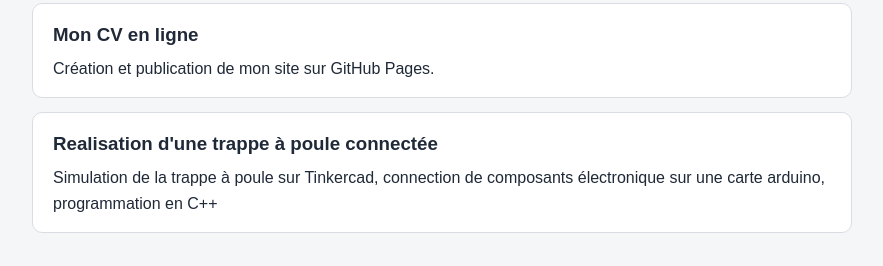
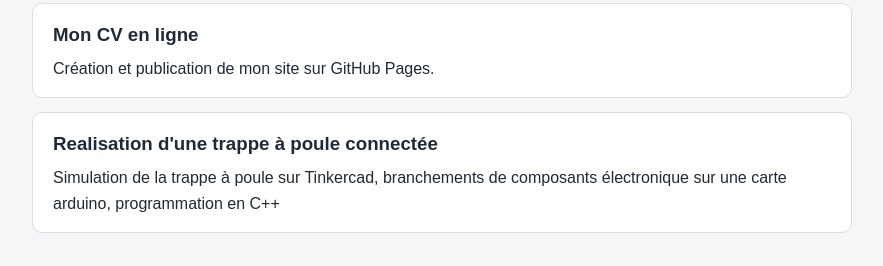
Before and after one commit to LucacasBTS/LucacasBTS.github.io, a plain HTML site: page index.html in a window 1280 px wide. Shown: the part 1768-2034 px from the top of the page, without its empty margins (198-1081 px from the left). Drawn offline with Linux system fonts and the light colour scheme.

Commit message:
Update index.html

```diff
--- a/index.html
+++ b/index.html
@@ -123,7 +123,7 @@
   </div>
   <div class="carte">
     <h3>Realisation d'une trappe à poule connectée</h3>
-    <p>Simulation de la trappe à poule sur Tinkercad, connection de composants électronique sur une carte arduino, programmation en C++</p>
+    <p>Simulation de la trappe à poule sur Tinkercad, branchements de composants électronique sur une carte arduino, programmation en C++</p>
   </div>
 </section>
 
```
